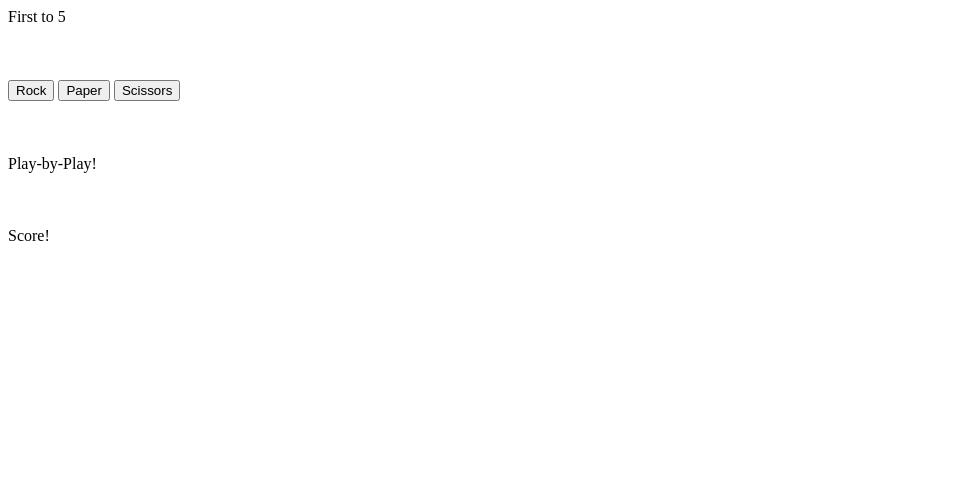
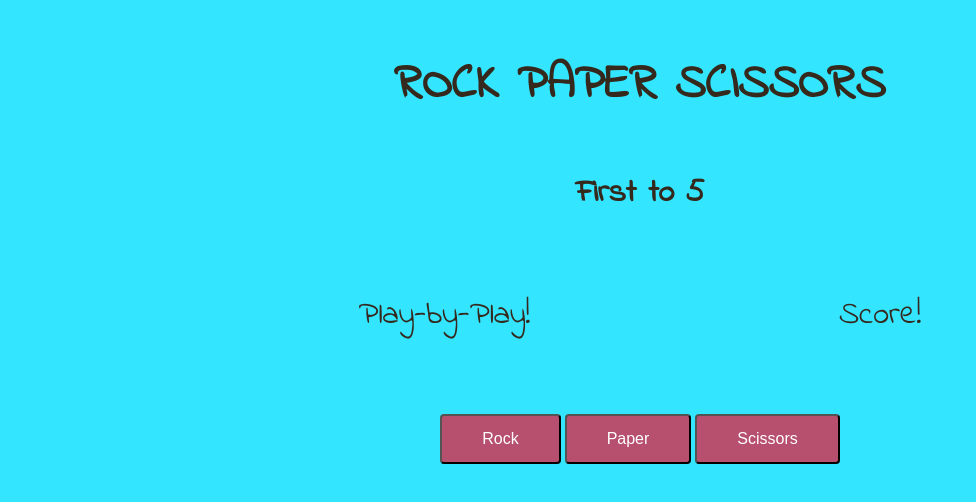
Before and after one commit to eduardo-valdivia/Rock-Paper-Scissors, a plain HTML site: page index.html in a window 1280 px wide. Shown: the whole page, without its empty margins (0-976 px from the left). Drawn offline with Linux system fonts and the light colour scheme.

Commit message:
added div's to style for structure

```diff
--- a/index.html
+++ b/index.html
@@ -5,28 +5,34 @@
         <meta http-equiv="X-UA-Compatible" content="IE=edge">
         <meta name="viewport" content="width=device-width, initial-scale=1.0">
         <title>Rock-Paper-Scissors</title>
-
+        <link rel="stylesheet" href="style.css">
         <script src="script.js" defer></script>
         </head>
     <body>
-        <div>First to 5</div>
-        <br>
-        <br>
-        <br>
-        <div class="btn-div">
-            <button class="btn-rock">Rock</button>
-            <button class="btn-paper">Paper</button>
-            <button class="btn-scissors">Scissors</button>
+    <header class="header">
+        <div class="title">ROCK PAPER SCISSORS</div>
+        <div class="num-games">First to 5</div>
+    </header>
+    <div class="main-container">
+        <div class="results-container">
+            <div class="results" id="results">Play-by-Play!</div>
         </div>
-        <br>
-        <br>
-        <br>
-        <div class="results" id="results">Play-by-Play!</div>
-        <br>
-        <br>
-        <br>
-        <div class="score" id="score">Score!</div>
-        <div class="winner"></div>
 
+        <div class="score-container">
+            <div class="score" id="score">Score!</div>
+        </div>
+    </div>
+
+    <div class="second-container">
+        <div class="winner-container">
+            <div class="winner"></div>
+        </div>
+
+        <div class="btn-container">
+            <button class="btn btn-rock">Rock</button>
+            <button class="btn btn-paper">Paper</button>
+            <button class="btn btn-scissors">Scissors</button>
+        </div>
+    </div>
     </body>
     </html>
```
